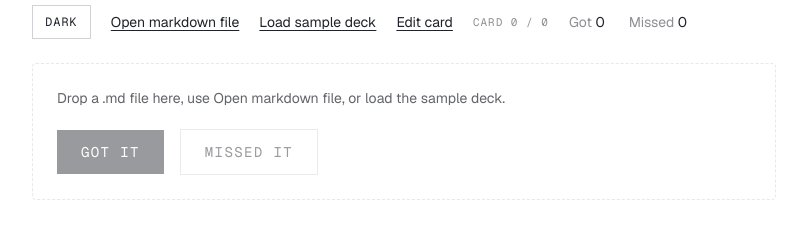
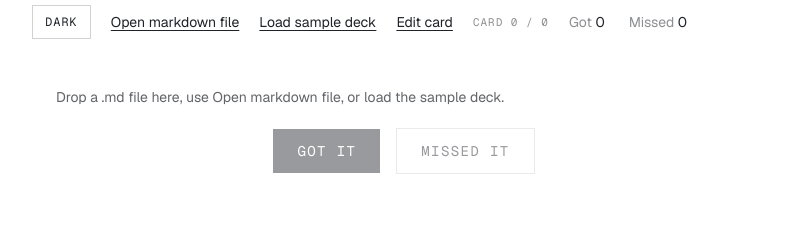
Before and after one commit to iannickgagnon/dot-md-flashcards, a website built with Vite: page index.html in a window 1280 px wide. Shown: the part 81-320 px from the top of the page, without its empty margins (84-891 px from the left). Built offline with nearby package versions, Linux system fonts and the light colour scheme.

Commit message:
style: Refactor drop-zone styles and center layout

```diff
--- a/src/styles.css
+++ b/src/styles.css
@@ -279,14 +279,11 @@ body {
 }
 
 .drop-zone {
-  border: 1px dashed var(--border);
-  border-radius: var(--radius-subtle);
   padding: 24px;
-  transition: border-color 0.15s ease, background 0.15s ease;
+  transition: background 0.15s ease;
 }
 
 .drop-zone.is-dragover {
-  border-color: var(--border-strong);
   background: var(--surface-hover);
 }
 
@@ -566,6 +563,7 @@ body {
   display: flex;
   flex-wrap: wrap;
   align-items: center;
+  justify-content: center;
   gap: 12px 16px;
 }
 
```
